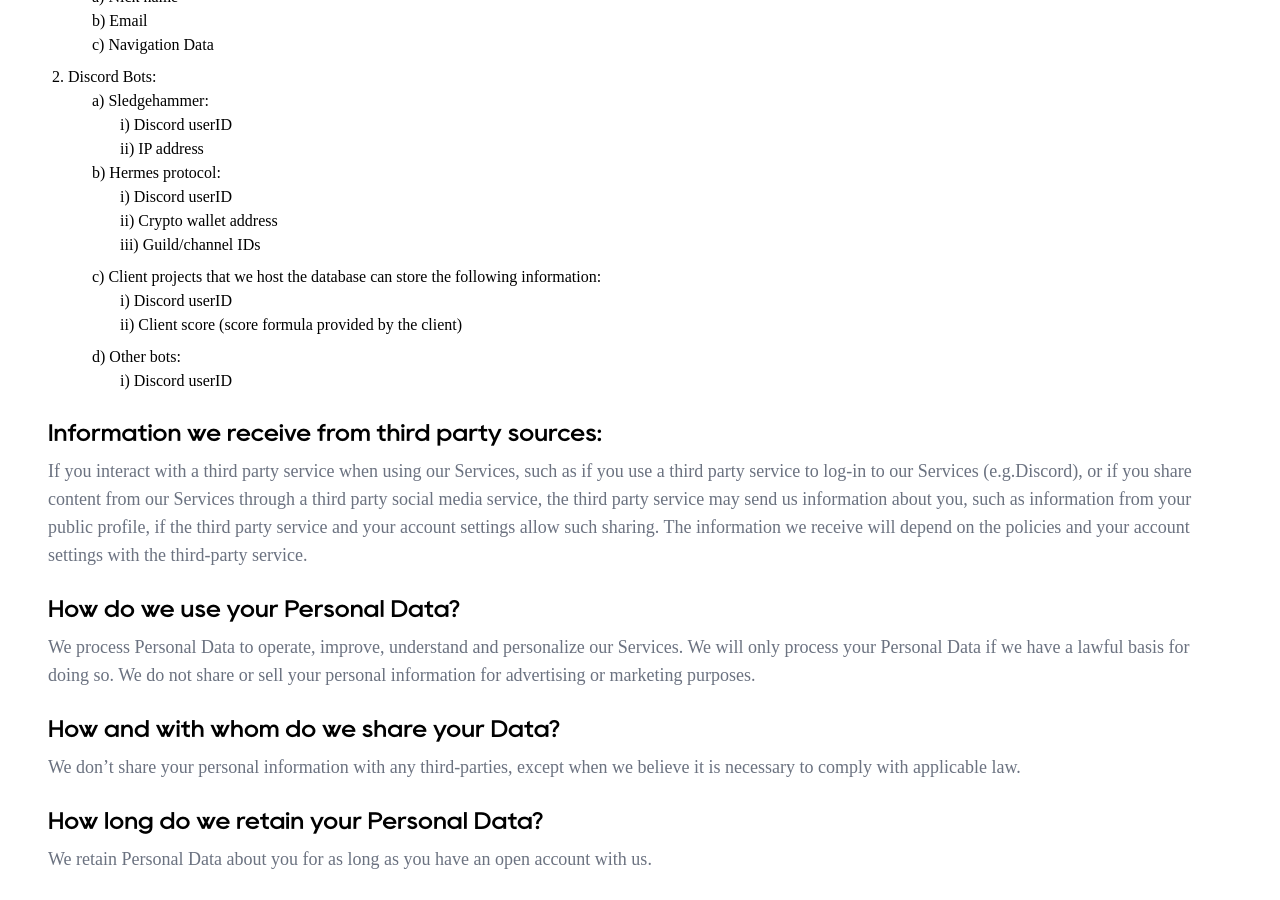
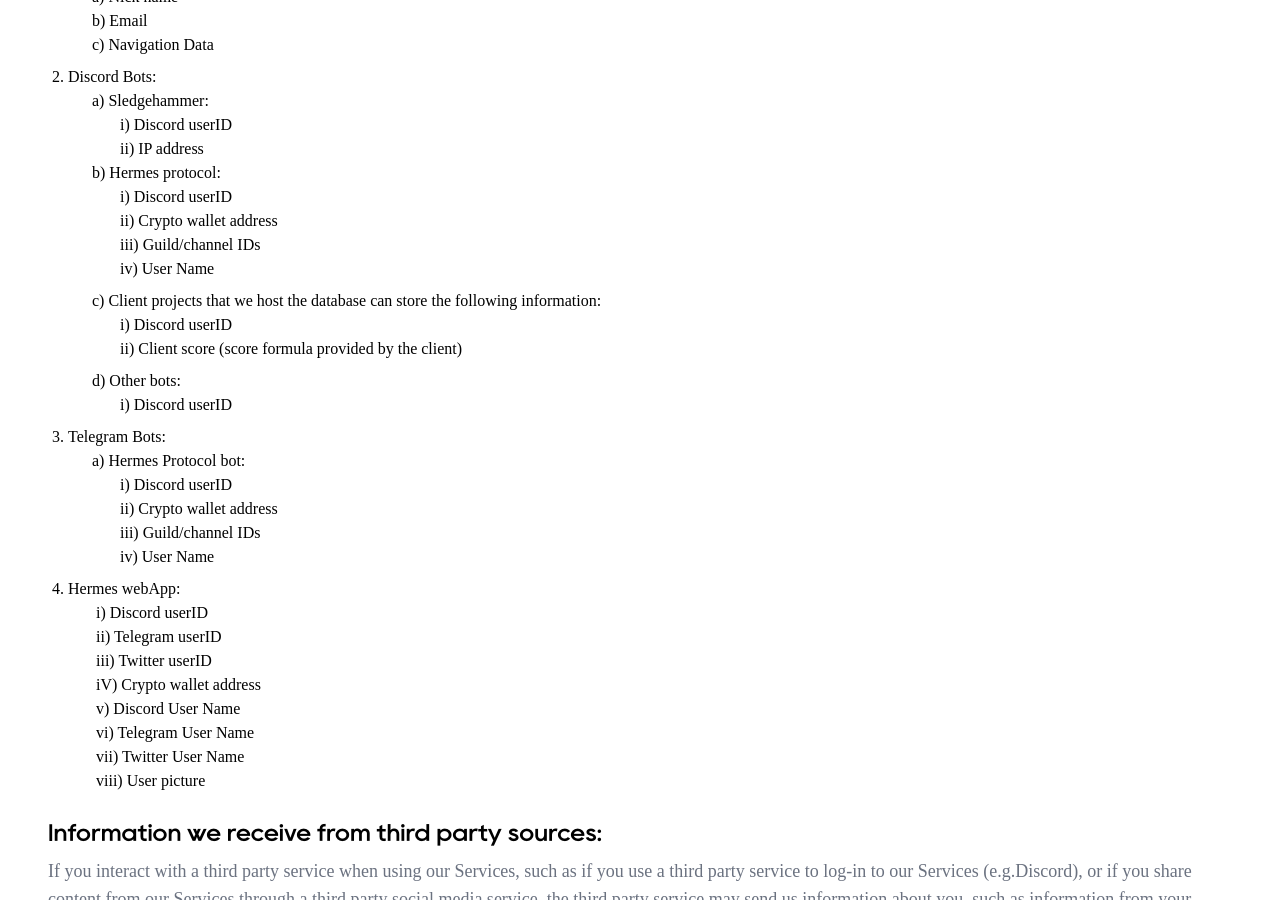
Before and after one commit to HermesProtocol-io/hermes-protocol, a Jekyll site: the page built from _pages/gdpr.html, in a window 1280 px wide and 900 px high, scrolled down 667 px. Built offline with Jekyll 4.4.1, drawn with Linux system fonts in a browser that asks for light colours; nearby versions of some CDN libraries; some web fonts are replaced.

Commit message:
update gdpr

```diff
--- a/_pages/gdpr.html
+++ b/_pages/gdpr.html
@@ -75,6 +75,9 @@
                                         <li>
                                             iii) Guild/channel IDs
                                         </li>
+                                        <li>
+                                            iv) User Name
+                                        </li>
                                     </ol>
                                 </li>
                                 <li class="mb-2">
@@ -96,6 +99,56 @@
                                         </li>
                                     </ol>
                                 </li>
+                            </ol>
+                        </li>
+                        <li class="mb-2">Telegram Bots:<br>
+                            <ol class="ml-6">
+                                <li class="mb-2">
+                                    a) Hermes Protocol bot:<br>
+                                    <ol class="ml-7">
+                                        <li>
+                                            i) Discord userID
+                                        </li>
+                                        <li>
+                                            ii) Crypto wallet address
+                                        </li>
+                                        <li>
+                                            iii) Guild/channel IDs
+                                        </li>
+                                        <li>
+                                            iv) User Name
+                                        </li>
+                                    </ol>
+                                </li>
+                            </ol>
+                        </li>
+                        <li class="mb-2">Hermes webApp:<br>
+                            <ol class="ml-7">
+                                <li>
+                                    i) Discord userID
+                                </li>
+                                <li>
+                                    ii) Telegram userID
+                                </li>
+                                <li>
+                                    iii) Twitter userID
+                                </li>
+                                <li>
+                                    iV) Crypto wallet address
+                                </li>
+                                <li>
+                                    v) Discord User Name
+                                </li>
+                                <li>
+                                    vi) Telegram User Name
+                                </li>
+                                <li>
+                                    vii) Twitter User Name
+                                </li>
+                                <li>
+                                    viii) User picture
+                                </li>
+
                             </ol>
                         </li>
                     </ol>
```
